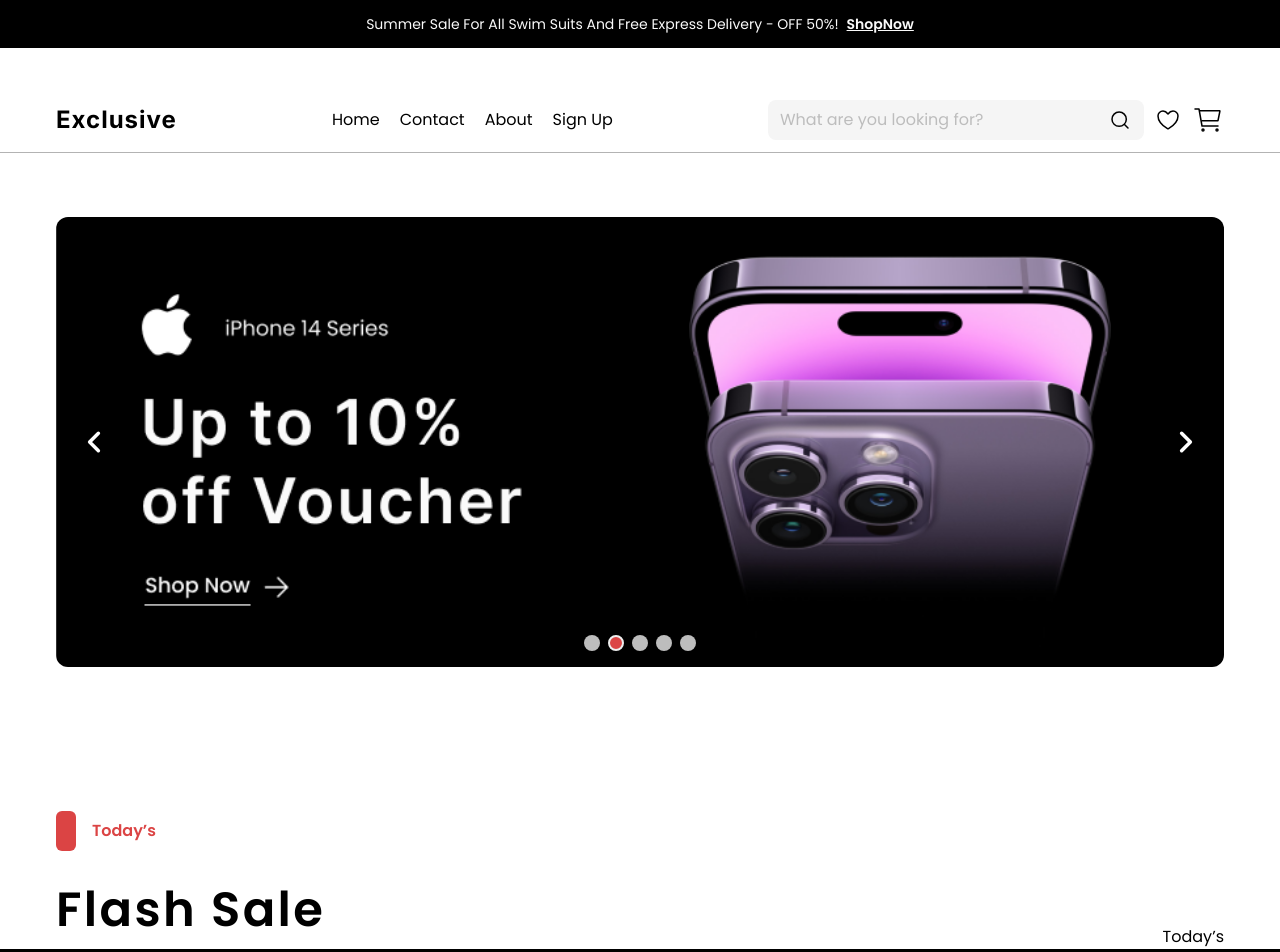
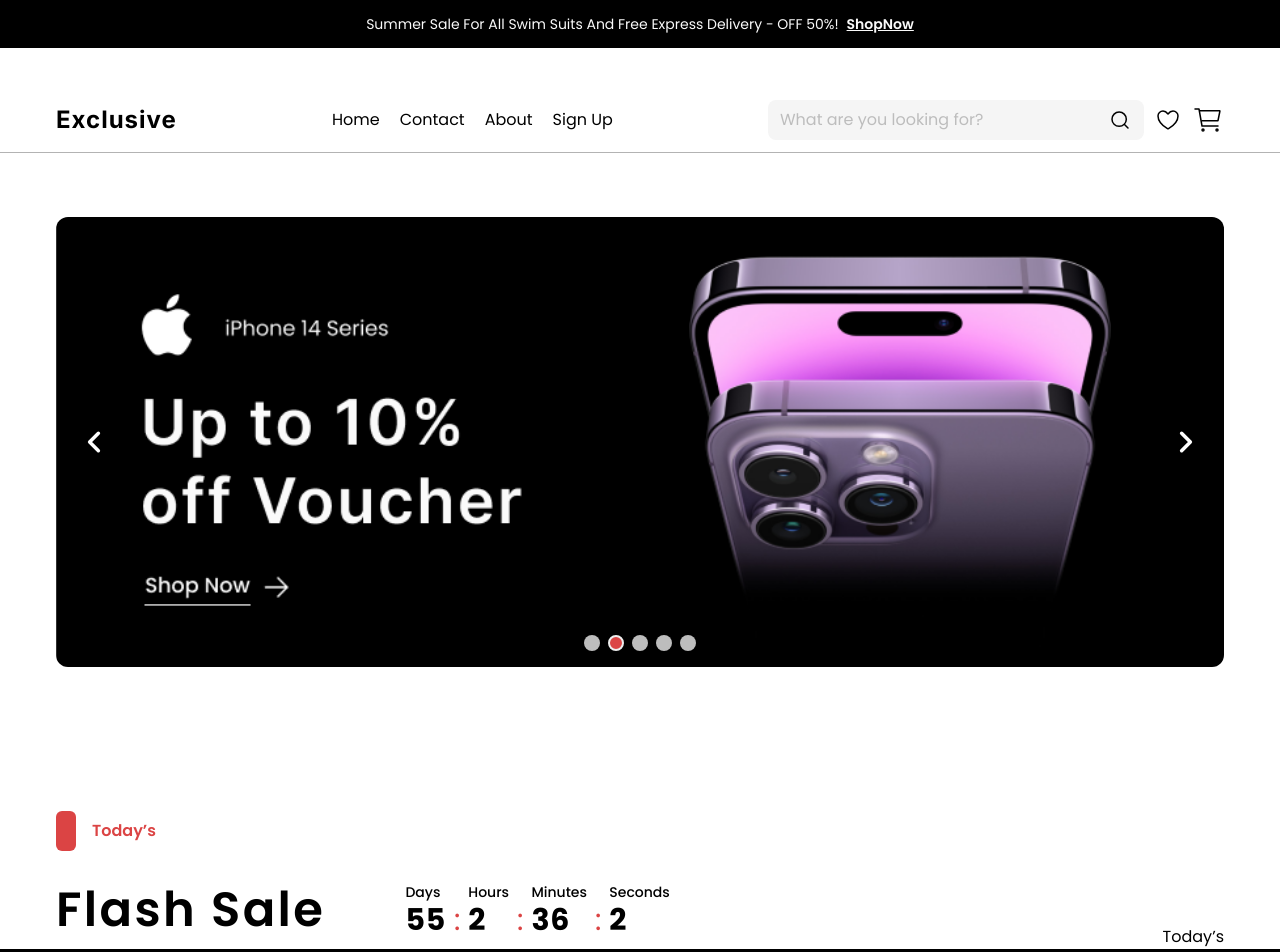
Before and after one commit to zeyad-k/my-Exclusive-E-commerece, a React (Vite) app: page / in a window 1280 px wide. Shown: the top 952 px of the page. Built offline with nearby package versions, Linux system fonts and the light colour scheme.

Commit message:
refactor: Update dependencies and improve image lazy loading in OurStory and AboutPage components

```diff
--- a/package.json
+++ b/package.json
@@ -13,6 +13,7 @@
     "@material-tailwind/react": "^2.1.9",
     "lucide-react": "^0.378.0",
     "react": "^18.2.0",
+    "react-countdown": "^2.3.5",
     "react-dom": "^18.2.0",
     "react-icons": "^5.2.1"
   },
--- a/src/components/home/CarouselOfferHomePage.jsx
+++ b/src/components/home/CarouselOfferHomePage.jsx
@@ -26,7 +26,7 @@
     >
       <a href="#">
         <img
-          src="/public/images/offer1.png"
+          src="/images/offer1.png"
           alt="offer1"
           className="h-full w-full object-cover"
         />
@@ -34,7 +34,7 @@
 
       <a href="#">
         <img
-          src="/public/images/offer1.png"
+          src="/images/offer1.png"
           alt="offer1"
           className="h-full w-full object-cover"
         />
@@ -42,7 +42,7 @@
 
       <a href="#">
         <img
-          src="/public/images/offer1.png"
+          src="/images/offer1.png"
           alt="offer1"
           className="h-full w-full object-cover"
         />
@@ -50,14 +50,14 @@
 
       <a href="#">
         <img
-          src="/public/images/offer1.png"
+          src="/images/offer1.png"
           alt="offer1"
           className="h-full w-full object-cover"
         />
       </a>
       <a href="#">
         <img
-          src="/public/images/offer1.png"
+          src="/images/offer1.png"
           alt="offer1"
           className="h-full w-full object-cover"
         />
--- /dev/null
+++ b/src/components/ui/MyCountDown.jsx
@@ -0,0 +1,47 @@
+import Countdown from "react-countdown";
+
+const MyCountdownComponent = () => {
+  // Define your target date
+  const targetDate = new Date("2024-06-31T00:00:00");
+
+  // Renderer function to format the countdown display
+  const renderer = ({ days, hours, minutes, seconds, completed }) => {
+    if (completed) {
+      // Render something when the countdown is completed
+      return <span>Countdown completed!</span>;
+    } else {
+      // Render a countdown timer
+      return (
+        <div className="flex items-end gap-2 font-poppins text-3xl  text-main-active-color">
+          <div className="flex flex-col text-black">
+            <span className="text-sm    font-medium">Days</span>
+            <span className="text-3xl font-bold tracking-wide">{days}</span>
+          </div>
+          :
+          <div className="flex flex-col text-black">
+            <span className="text-sm    font-medium">Hours</span>
+            <span className="text-3xl font-bold tracking-wide">{hours}</span>
+          </div>
+          :
+          <div className="flex flex-col text-black">
+            <span className="text-sm    font-medium">Minutes</span>
+            <span className="text-3xl font-bold tracking-wide">{minutes}</span>
+          </div>
+          :
+          <div className="flex flex-col text-black">
+            <span className="text-sm    font-medium">Seconds</span>
+            <span className="text-3xl font-bold tracking-wide">{seconds}</span>
+          </div>
+        </div>
+      );
+    }
+  };
+
+  return (
+    <div>
+      <Countdown date={targetDate} renderer={renderer} />
+    </div>
+  );
+};
+
+export default MyCountdownComponent;
--- a/src/components/ui/SectionComponent.jsx
+++ b/src/components/ui/SectionComponent.jsx
@@ -1,3 +1,5 @@
+import MyCountdownComponent from "./MyCountDown";
+
 const SectionComponent = () => {
   return (
     <div className="container font-poppins">
@@ -11,8 +13,11 @@
             <span>Today’s</span>
           </span>
 
-          <span className="Section__Header_Down text-5xl font-semibold leading-relaxed tracking-wider">
-            Flash Sale
+          <span className="Section__Header_Down flex flex-col items-center gap-10 md:flex-row lg:gap-20 ">
+            <span className="text-5xl  font-semibold leading-relaxed tracking-wider">
+              Flash Sale
+            </span>
+            <MyCountdownComponent />
           </span>
         </div>
         <div className="Section__Header__Buttons self-end">Today’s</div>
```
Also changed, not shown: 1 other file (tests, documents, lock files or other folders).
